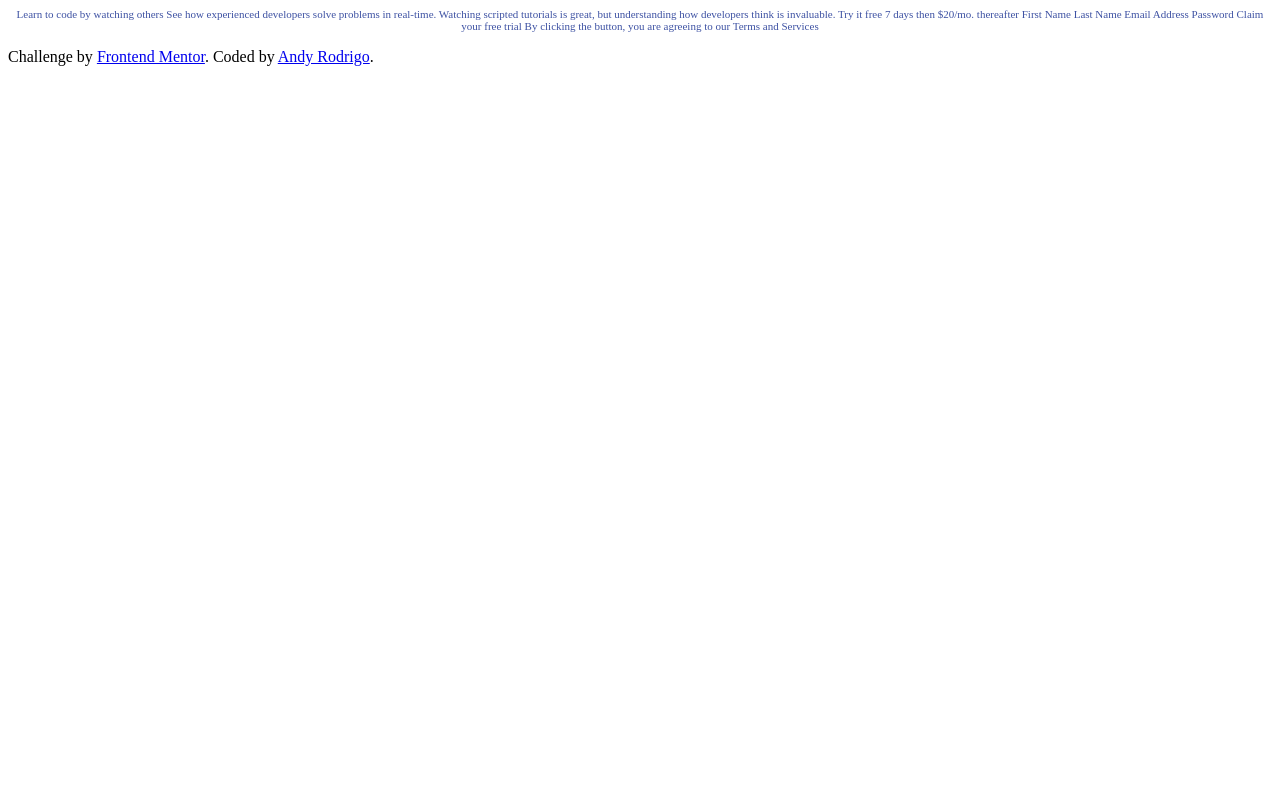
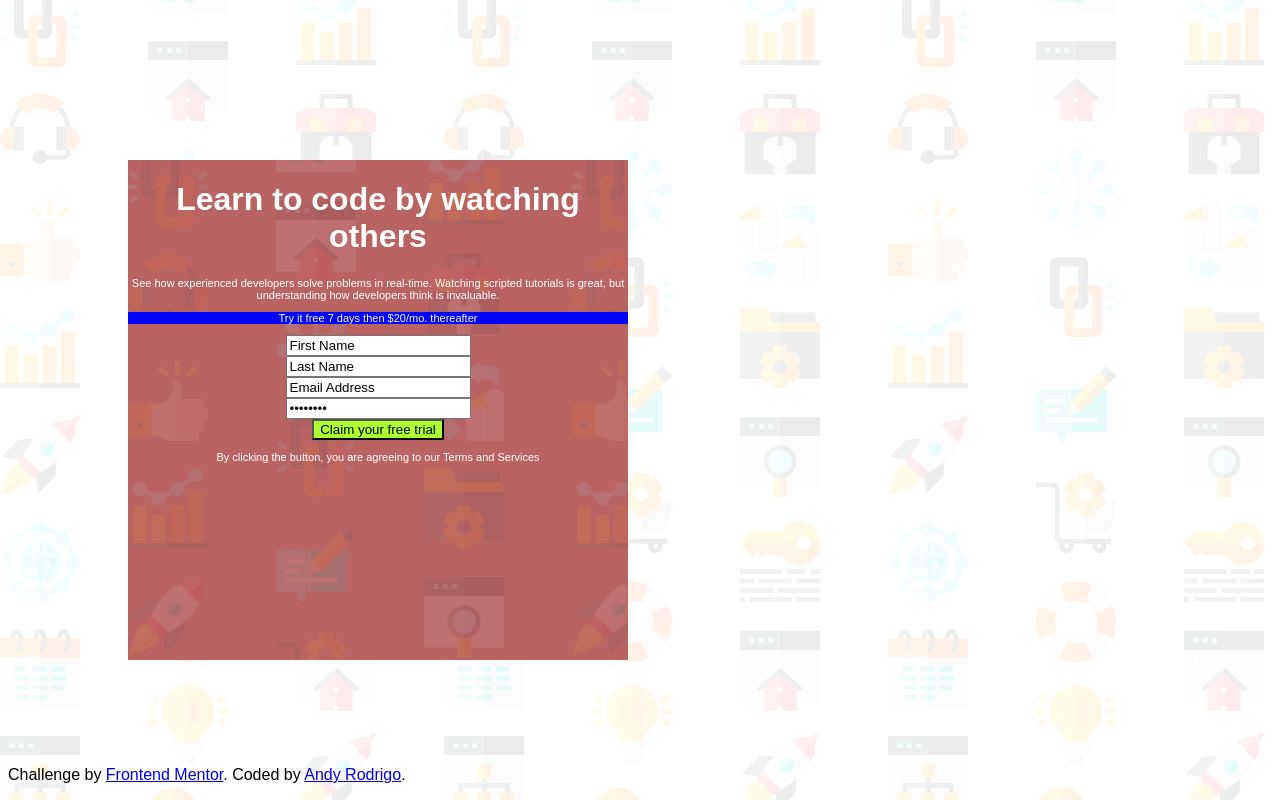
Before and after one commit to andyrodrigo/Sign-Up_Page, a plain HTML site: page index.html in a window 1280 px wide. Drawn offline with Linux system fonts and the light colour scheme.

Commit message:
Inserção dos campos

```diff
--- a/index.html
+++ b/index.html
@@ -15,21 +15,47 @@
 <body>
 
     <main>
-        Learn to code by watching others
 
-        See how experienced developers solve problems in real-time. Watching scripted tutorials is great,
-        but understanding how developers think is invaluable.
+        <div id="quadro">
 
-        Try it free 7 days then $20/mo. thereafter
+          <div>
 
-        First Name
-        Last Name
-        Email Address
-        Password
+            <h1>Learn to code by watching others</h1>
 
-        Claim your free trial
+            <p id="text1">
+              See how experienced developers solve problems in real-time.
+              Watching scripted tutorials is great,
+              but understanding how developers think is invaluable.
+            </p>
 
-        By clicking the button, you are agreeing to our Terms and Services
+          </div>
+
+          <div>
+            <div id="info">
+              <p>Try it free 7 days then $20/mo. thereafter</p>
+            </div>
+
+            <div id="dados">
+
+              <form>
+                <input type="text" value="First Name"> <br>
+                <input type="text" value="Last Name"> <br>
+                <input type="email" value="Email Address"> <br>
+                <input type="password" value="Password"> <br>
+
+                <input id="submit" type="button" value="Claim your free trial">
+              </form>
+
+
+
+              <p>By clicking the button, you are agreeing to our Terms and Services</p>
+
+            </div>
+
+          </div>
+
+        </div>
+
     </main>
 
 
--- a/style.css
+++ b/style.css
@@ -6,3 +6,36 @@ main{
     color: hsl(228, 45%, 44%);
 
 }
+
+body{
+    background-image: url("images/bg-intro-desktop.png");
+    font-family: Arial, Helvetica, sans-serif;
+}
+
+h1{
+    font-size: xx-large;
+}
+
+#quadro{
+    color: white;
+    background-image: url("images/bg-intro-desktop.png");
+    background-color: #b96363;
+    width: 500px;
+    height: 500px;
+    position: absolute; /*deixa a DIV solta*/
+    top: 20%;
+    left: 10%;
+}
+
+#info{
+    background-color: blue;
+}
+
+#submit{
+    background-color: greenyellow;
+}
+
+footer{
+    position: absolute; /*deixa a DIV solta*/
+    bottom: 0%;
+}
```
Also changed, not shown: active-states.jpg (added), desktop-design.jpg (added), desktop-preview.jpg (added), mobile-design.jpg (added).
